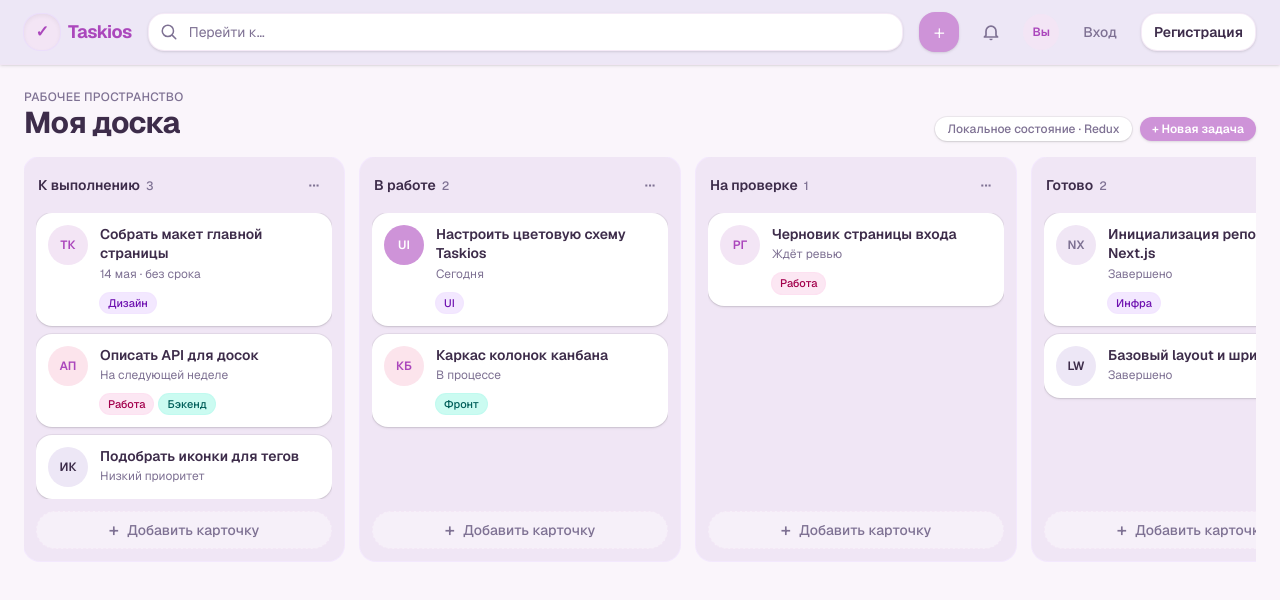
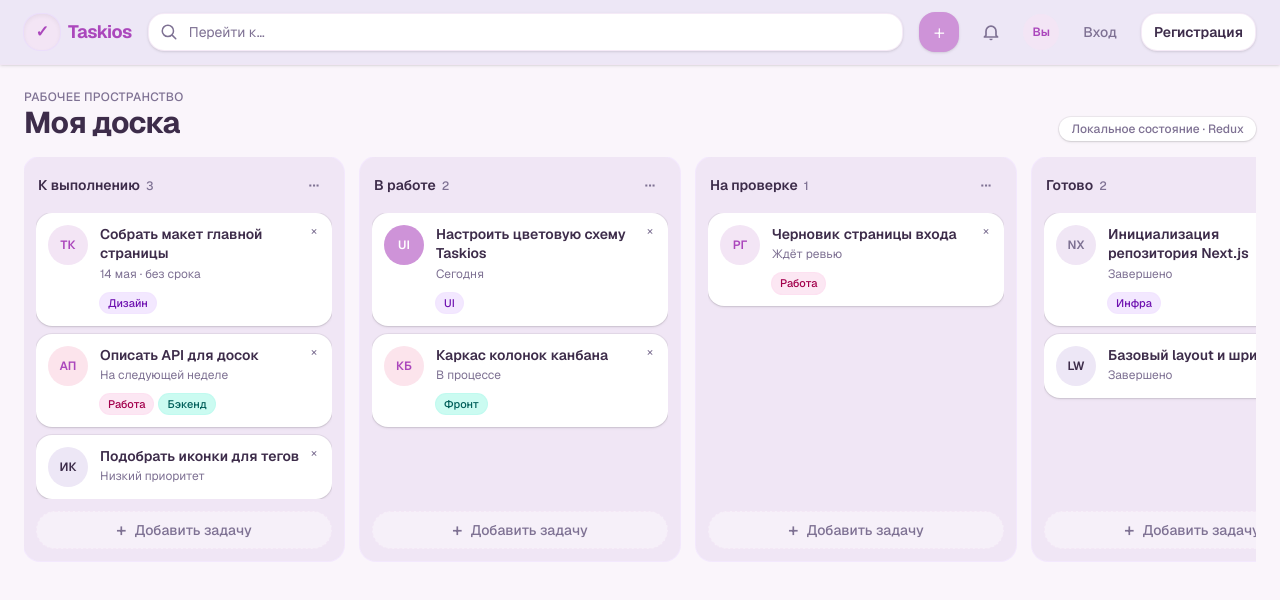
Before and after one commit to rolitdk/taskios, a Next.js app: page / in a window 1280 px wide. Shown: the top 600 px of the page. Built offline with nearby package versions, Linux system fonts and the light colour scheme.

Commit message:
delete task

```diff
--- a/components/taskios/board-column.tsx
+++ b/components/taskios/board-column.tsx
@@ -77,7 +77,7 @@ export function BoardColumn({
           className="text-muted hover:text-foreground border-accent-soft/80 mt-3 flex w-full items-center justify-center gap-2 rounded-xl border border-dashed bg-white/40 px-3 py-2 text-sm font-medium transition-colors hover:bg-white/70"
         >
           <span className="text-lg leading-none">+</span>
-          Добавить карточку
+          Добавить задачу
         </button>
       )}
     </section>
--- a/components/taskios/board-page-client.tsx
+++ b/components/taskios/board-page-client.tsx
@@ -1,16 +1,9 @@
 "use client";
 // Страница конкретной доски задач (клиентская часть)
 
-import { useState } from "react";
-
-import type { TaskStatus } from "@/lib/board-types";
-
 import { BoardView } from "./board-view";
-import { CreateTaskForm } from "./create-task-form";
 
 export function BoardPageClient() {
-  const [showGlobalCreate, setShowGlobalCreate] = useState(false);
-
   return (
     <main className="mx-auto flex w-full max-w-[1600px] flex-1 flex-col gap-4 px-4 py-6 sm:px-6">
       <div className="flex flex-wrap items-end justify-between gap-3">
@@ -22,29 +15,10 @@ export function BoardPageClient() {
             Моя доска
           </h1>
         </div>
-        <div className="text-muted flex items-center gap-2 text-sm">
-          <span className="bg-surface rounded-full px-3 py-1 text-xs font-medium shadow-sm ring-1 ring-black/5">
-            Локальное состояние · Redux
-          </span>
-          <button
-            type="button"
-            onClick={() => setShowGlobalCreate((open) => !open)}
-            className="bg-accent hover:bg-accent-strong rounded-full px-3 py-1 text-xs font-semibold text-white shadow-sm transition-colors"
-          >
-            {showGlobalCreate ? "Скрыть форму" : "+ Новая задача"}
-          </button>
-        </div>
+        <span className="bg-surface text-muted rounded-full px-3 py-1 text-xs font-medium shadow-sm ring-1 ring-black/5">
+          Локальное состояние · Redux
+        </span>
       </div>
-
-      {showGlobalCreate ? (
-        <div className="max-w-md">
-          <CreateTaskForm
-            defaultStatus={"todo" satisfies TaskStatus}
-            onCancel={() => setShowGlobalCreate(false)}
-            onCreated={() => setShowGlobalCreate(false)}
-          />
-        </div>
-      ) : null}
 
       <BoardView />
     </main>
--- a/components/taskios/board-view.tsx
+++ b/components/taskios/board-view.tsx
@@ -119,7 +119,7 @@ export function BoardView() {
       <DragOverlay dropAnimation={null}>
         {activeTask ? (
           <div className="w-72 rotate-1 opacity-95">
-            <TaskCard task={activeTask} />
+            <TaskCard task={activeTask} showDelete={false} />
           </div>
         ) : null}
       </DragOverlay>
--- a/components/taskios/task-card.tsx
+++ b/components/taskios/task-card.tsx
@@ -1,6 +1,9 @@
+"use client";
 // Карточка задачи
+
 import type { BoardTask, TaskTag } from "@/lib/board-types";
 import { AVATAR_TONE_CLASSES } from "@/lib/task-avatar";
+import { useDeleteTask } from "@/hooks/use-delete-task";
 
 const tagToneClass: Record<TaskTag["tone"], string> = {
   pink: "bg-pink-100 text-pink-800 ring-1 ring-pink-200/60",
@@ -10,11 +13,25 @@ const tagToneClass: Record<TaskTag["tone"], string> = {
 
 type TaskCardProps = {
   task: BoardTask;
+  showDelete?: boolean;
 };
 
-export function TaskCard({ task }: TaskCardProps) {
+export function TaskCard({ task, showDelete = true }: TaskCardProps) {
+  const { deleteTask } = useDeleteTask();
+
   return (
-    <article className="bg-surface flex cursor-grab gap-3 rounded-2xl p-3 shadow-sm ring-1 ring-black/5 active:cursor-grabbing">
+    <article className="bg-surface relative flex cursor-grab gap-3 rounded-2xl p-3 pr-8 shadow-sm ring-1 ring-black/5 active:cursor-grabbing">
+      {showDelete ? (
+        <button
+          type="button"
+          onClick={() => deleteTask(task.id)}
+          onPointerDown={(event) => event.stopPropagation()}
+          className="text-muted hover:text-foreground hover:bg-column-bg absolute top-2 right-2 flex h-5 w-5 items-center justify-center rounded-md text-xs leading-none transition-colors"
+          aria-label={`Удалить задачу «${task.title}»`}
+        >
+          ×
+        </button>
+      ) : null}
       <div
         className={`flex h-10 w-10 shrink-0 items-center justify-center rounded-full text-xs font-semibold ${AVATAR_TONE_CLASSES[task.avatarTone]}`}
         aria-hidden
--- /dev/null
+++ b/hooks/use-delete-task.ts
@@ -0,0 +1,19 @@
+"use client";
+
+import { useCallback } from "react";
+
+import { useAppDispatch } from "@/store/hooks";
+import { removeTask } from "@/store/slices/tasks-slice";
+
+export function useDeleteTask() {
+  const dispatch = useAppDispatch();
+
+  const deleteTask = useCallback(
+    (taskId: string) => {
+      dispatch(removeTask(taskId));
+    },
+    [dispatch],
+  );
+
+  return { deleteTask };
+}
--- a/store/slices/tasks-slice.ts
+++ b/store/slices/tasks-slice.ts
@@ -79,8 +79,29 @@ const tasksSlice = createSlice({
 
       state.tasks.push(newTask);
     },
+    removeTask(state, action: PayloadAction<string>) {
+      const taskId = action.payload;
+      const removed = state.tasks.find((task) => task.id === taskId);
+      if (!removed) {
+        return;
+      }
+
+      const { status } = removed;
+      state.tasks = state.tasks.filter((task) => task.id !== taskId);
+
+      const columnTasks = state.tasks
+        .filter((task) => task.status === status)
+        .sort((a, b) => a.order - b.order);
+
+      for (const [index, task] of columnTasks.entries()) {
+        const taskInState = state.tasks.find((item) => item.id === task.id);
+        if (taskInState) {
+          taskInState.order = index;
+        }
+      }
+    },
   },
 });
 
-export const { moveTask, addTask } = tasksSlice.actions;
+export const { moveTask, addTask, removeTask } = tasksSlice.actions;
 export const tasksReducer = tasksSlice.reducer;
```
